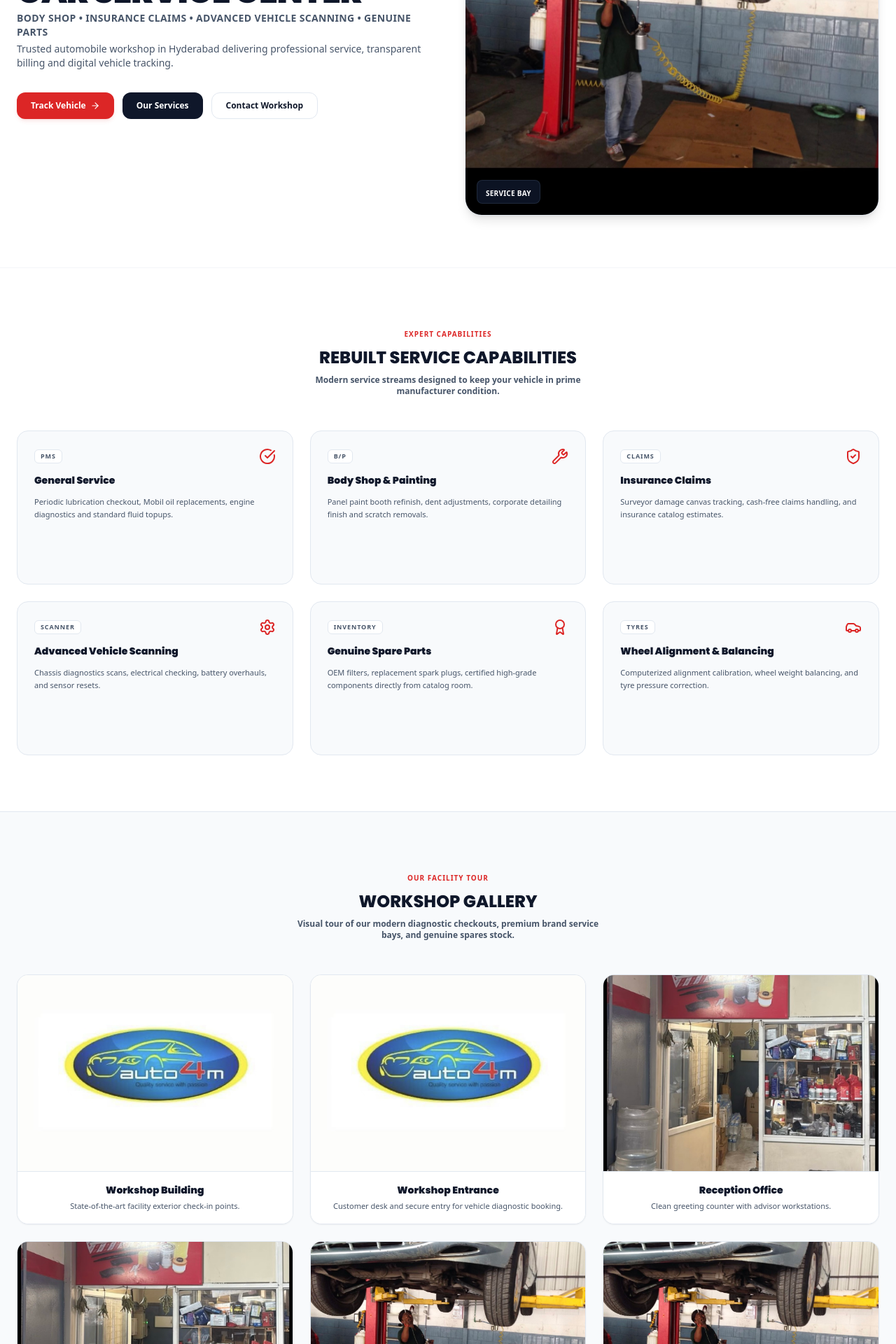
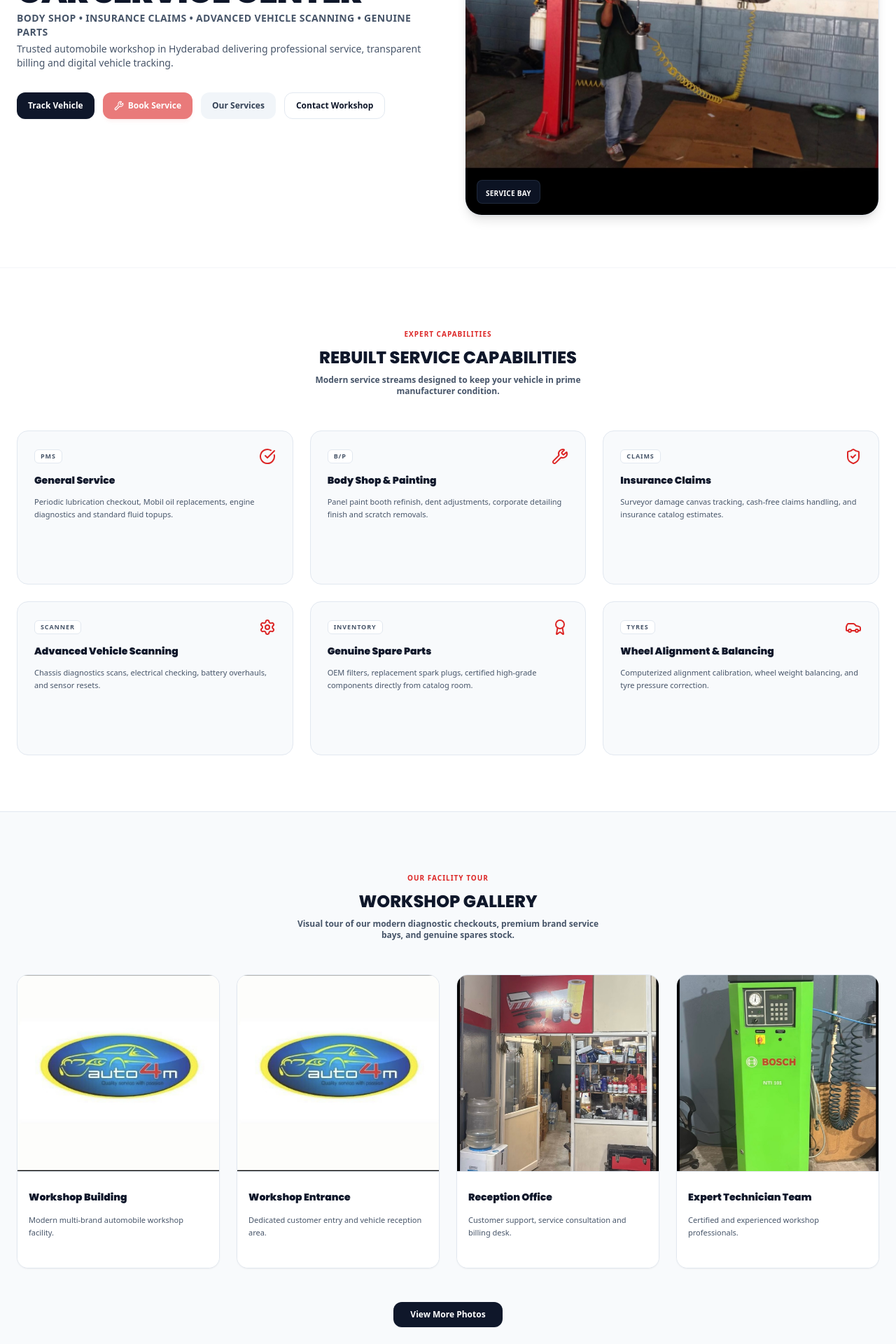
Before and after one commit to kushalvunnam/mvssautomobilesfiles, a React (Vite) app in the folder frontend/: page / in a window 1280 px wide. Shown: the part 420-2340 px from the top of the page at 70% size. Built offline with nearby package versions, Linux system fonts and the light colour scheme.

Commit message:
style: Apply final landing page corrections including book service and gallery mappings

```diff
--- a/frontend/src/pages/LandingPage.jsx
+++ b/frontend/src/pages/LandingPage.jsx
@@ -9,7 +9,6 @@ export default function LandingPage({ onLoginSuccess }) {
   const [searched, setSearched] = useState(false);
   const [heroIdx, setHeroIdx] = useState(0);
   const [showAllPhotos, setShowAllPhotos] = useState(false);
-  const [testimonialIdx, setTestimonialIdx] = useState(0);
 
   // 8 Servicing Stages list
   const stages = [
@@ -25,31 +24,29 @@ export default function LandingPage({ onLoginSuccess }) {
 
   // Hero slideshow photos (Workshop photos only - NO LOGO)
   const heroSlides = [
-    { src: '/workshop/page_1_img_1.png', label: 'Workshop Front View' },
+    { src: '/workshop/page_1_img_1.png', label: 'Workshop Building' },
     { src: '/workshop/page_2_img_1.jpeg', label: 'Service Bay' },
-    { src: '/workshop/page_9_img_1.jpeg', label: 'Technician Team' },
-    { src: '/workshop/page_3_img_1.jpeg', label: 'BMW Service Area' },
-    { src: '/workshop/page_4_img_1.jpeg', label: 'Mercedes Service Area' },
+    { src: '/workshop/page_9_img_1.jpeg', label: 'Team Photo' },
+    { src: '/workshop/page_3_img_1.jpeg', label: 'BMW Service' },
+    { src: '/workshop/page_4_img_1.jpeg', label: 'Mercedes Service' },
     { src: '/workshop/page_10_img_1.jpeg', label: 'Workshop Interior' }
   ];
 
-  // 15 Gallery photos mapped to existing assets
+  // 13 Gallery photos mapped exactly to user requirements
   const galleryPhotos = [
-    { src: '/workshop/page_1_img_1.png', title: 'Workshop Building', desc: 'State-of-the-art facility exterior check-in points.' },
-    { src: '/workshop/page_1_img_1.png', title: 'Workshop Entrance', desc: 'Customer desk and secure entry for vehicle diagnostic booking.' },
-    { src: '/workshop/page_6_img_1.jpeg', title: 'Reception Office', desc: 'Clean greeting counter with advisor workstations.' },
-    { src: '/workshop/page_6_img_1.jpeg', title: 'Customer Lounge', desc: 'Comfortable waiting area with digital status progress boards.' },
-    { src: '/workshop/page_2_img_1.jpeg', title: 'Service Bay', desc: 'Modern hydraulic lifts and specialized service points.' },
-    { src: '/workshop/page_2_img_1.jpeg', title: 'Workshop Floor', desc: 'Organized tool carts, mechanical bays, and cleaning points.' },
-    { src: '/workshop/page_9_img_1.jpeg', title: 'Technician Team', desc: 'MVSS certified mechanical, alignment, and paint specialists.' },
-    { src: '/workshop/page_4_img_1.jpeg', title: 'Mercedes Service', desc: 'Engine tuning, sensors diagnostics and transmission servicing.' },
-    { src: '/workshop/page_3_img_1.jpeg', title: 'BMW Service', desc: 'Computer scan and running repair overhauls for premium BMWs.' },
-    { src: '/workshop/page_5_img_1.jpeg', title: 'Tata Harrier Service', desc: 'General periodic servicing, lubrication check, and PMS checklists.' },
-    { src: '/workshop/page_8_img_1.jpeg', title: 'Bosch Equipment', desc: 'Bosch scanning tools and computerized wheel alignments.' },
-    { src: '/workshop/page_7_img_1.jpeg', title: 'Spare Parts Room', desc: 'Fully organized OEM filters, engine oils, and running spares inventory.' },
-    { src: '/workshop/page_10_img_1.jpeg', title: 'Insurance Claim Area', desc: 'Digital insurance canvas mapping, surveys, and claim support.' },
-    { src: '/workshop/page_2_img_1.jpeg', title: 'Body Shop Area', desc: 'Denting adjustments, panels replacements, and detailing finish.' },
-    { src: '/workshop/page_10_img_1.jpeg', title: 'Vehicle Inspection Area', desc: '32-point inspection diagnostic checks before delivery release.' }
+    { src: '/workshop/page_1_img_1.png', title: 'Workshop Building', desc: 'Modern multi-brand automobile workshop facility.' },
+    { src: '/workshop/page_1_img_1.png', title: 'Workshop Entrance', desc: 'Dedicated customer entry and vehicle reception area.' },
+    { src: '/workshop/page_6_img_1.jpeg', title: 'Reception Office', desc: 'Customer support, service consultation and billing desk.' },
+    { src: '/workshop/page_9_img_1.jpeg', title: 'Expert Technician Team', desc: 'Certified and experienced workshop professionals.' },
+    { src: '/workshop/page_8_img_1.jpeg', title: 'Bosch Equipment', desc: 'Advanced scanning and vehicle analysis equipment.' },
+    { src: '/workshop/page_3_img_1.jpeg', title: 'BMW Service', desc: 'Premium service and maintenance for BMW vehicles.' },
+    { src: '/workshop/page_4_img_1.jpeg', title: 'Mercedes Service', desc: 'Professional servicing and repairs for Mercedes vehicles.' },
+    { src: '/workshop/page_5_img_1.jpeg', title: 'Tata Harrier Service', desc: 'Comprehensive service and inspection support.' },
+    { src: '/workshop/page_2_img_1.jpeg', title: 'Service Bay', desc: 'Dedicated workstations for vehicle servicing.' },
+    { src: '/workshop/page_2_img_1.jpeg', title: 'Workshop Floor', desc: 'Spacious service area with modern lifting systems.' },
+    { src: '/workshop/page_7_img_1.jpeg', title: 'Spare Parts Inventory', desc: 'Organized storage of genuine spare parts.' },
+    { src: '/workshop/page_2_img_1.jpeg', title: 'Body Shop Section', desc: 'Denting, painting and restoration services.' },
+    { src: '/workshop/page_10_img_1.jpeg', title: 'Insurance Support', desc: 'Insurance inspection and claim assistance.' }
   ];
 
   // Testimonials list
@@ -90,7 +87,7 @@ export default function LandingPage({ onLoginSuccess }) {
     }
   };
 
-  const visiblePhotos = showAllPhotos ? galleryPhotos : galleryPhotos.slice(0, 6);
+  const visiblePhotos = showAllPhotos ? galleryPhotos : galleryPhotos.slice(0, 4);
 
   return (
     <div className="min-h-screen bg-white text-[#0F172A] font-sans relative overflow-x-hidden">
@@ -151,30 +148,37 @@ export default function LandingPage({ onLoginSuccess }) {
               </p>
             </div>
 
+            {/* Buttons list including red [Book Service] button */}
             <div className="flex flex-wrap gap-3 justify-center lg:justify-start pt-2">
               <a
                 href="#tracker"
-                className="inline-flex items-center justify-center gap-1.5 px-5 py-2.5 bg-[#DC2626] hover:bg-red-750 text-white rounded-xl text-xs font-extrabold transition-all shadow-md shadow-[#DC2626]/10"
+                className="inline-flex items-center justify-center gap-1.5 px-4 py-2.5 bg-[#0F172A] hover:bg-slate-800 text-white rounded-xl text-xs font-extrabold transition-all shadow-sm"
               >
                 Track Vehicle
-                <ArrowRight className="w-3.5 h-3.5" />
+              </a>
+              <a
+                href="#contact"
+                className="inline-flex items-center justify-center gap-1.5 px-4 py-2.5 bg-[#DC2626] hover:bg-red-750 text-white rounded-xl text-xs font-extrabold transition-all shadow-md shadow-[#DC2626]/10 animate-pulse"
+              >
+                <Wrench className="w-3.5 h-3.5" />
+                Book Service
               </a>
               <a
                 href="#services"
-                className="inline-flex items-center justify-center gap-1.5 px-5 py-2.5 bg-[#0F172A] hover:bg-slate-800 text-white rounded-xl text-xs font-extrabold transition-all"
+                className="inline-flex items-center justify-center gap-1.5 px-4 py-2.5 bg-slate-100 hover:bg-slate-200 text-slate-700 rounded-xl text-xs font-extrabold transition-all"
               >
                 Our Services
               </a>
               <a
                 href="#contact"
-                className="inline-flex items-center justify-center gap-1.5 px-5 py-2.5 bg-white hover:bg-slate-50 text-slate-750 border border-[#E2E8F0] rounded-xl text-xs font-extrabold transition-all"
+                className="inline-flex items-center justify-center gap-1.5 px-4 py-2.5 bg-white hover:bg-slate-50 text-slate-750 border border-[#E2E8F0] rounded-xl text-xs font-extrabold transition-all"
               >
                 Contact Workshop
               </a>
             </div>
           </div>
 
-          {/* Right Image Container (50%) */}
+          {/* Right Image Container (50% / 550px height) */}
           <div className="lg:col-span-6 w-full h-[320px] sm:h-[450px] lg:h-[550px] lg:max-h-[550px] rounded-[24px] overflow-hidden relative border border-[#E2E8F0] shadow-lg select-none bg-slate-50">
             {heroSlides.map((slide, idx) => (
               <div
@@ -186,7 +190,6 @@ export default function LandingPage({ onLoginSuccess }) {
                   alt={slide.label}
                   className="w-full h-full object-cover object-center"
                   onError={(e) => {
-                    // Fallback to next image by incrementing index
                     setHeroIdx((prev) => (prev + 1) % heroSlides.length);
                   }}
                 />
@@ -247,13 +250,15 @@ export default function LandingPage({ onLoginSuccess }) {
             </p>
           </div>
 
-          <div className="grid grid-cols-1 sm:grid-cols-2 lg:grid-cols-3 gap-6">
+          {/* Grid Layout: Desktop 4 columns, Tablet 2 columns, Mobile 1 column */}
+          <div className="grid grid-cols-1 sm:grid-cols-2 lg:grid-cols-4 gap-6">
             {visiblePhotos.map((photo, idx) => (
               <div
                 key={idx}
-                className="bg-white border border-[#E2E8F0] rounded-2xl overflow-hidden shadow-sm hover:border-[#DC2626]/40 transition-all duration-300 flex flex-col hover:-translate-y-1 hover:shadow-lg group"
+                className="h-[420px] bg-white border border-[#E2E8F0] rounded-2xl overflow-hidden shadow-sm hover:border-[#DC2626]/45 transition-all duration-350 flex flex-col hover:-translate-y-1.5 hover:shadow-lg group"
               >
-                <div className="h-[280px] w-full overflow-hidden bg-slate-100 relative">
+                {/* Image Height: 280px */}
+                <div className="h-[280px] w-full overflow-hidden bg-slate-100 relative shrink-0">
                   <img
                     src={photo.src}
                     alt={photo.title}
@@ -261,9 +266,16 @@ export default function LandingPage({ onLoginSuccess }) {
                     loading="lazy"
                   />
                 </div>
-                <div className="p-4 bg-white border-t border-[#E2E8F0] flex flex-col justify-center text-center space-y-1 shrink-0">
-                  <h4 className="text-xs sm:text-sm font-black text-[#0F172A]">{photo.title}</h4>
-                  <p className="text-[10px] sm:text-[11px] text-slate-500 font-medium leading-relaxed truncate">{photo.desc}</p>
+                {/* Content Box */}
+                <div className="p-4 bg-white border-t border-[#E2E8F0] flex flex-col justify-start space-y-1 flex-1">
+                  {/* Title Height: 40px */}
+                  <h4 className="text-xs sm:text-sm font-black text-[#0F172A] h-[40px] flex items-center leading-tight">
+                    {photo.title}
+                  </h4>
+                  {/* Description Height: 60px */}
+                  <p className="text-[10px] sm:text-[11px] text-slate-500 font-medium leading-relaxed h-[60px] overflow-hidden">
+                    {photo.desc}
+                  </p>
                 </div>
               </div>
             ))}
```
